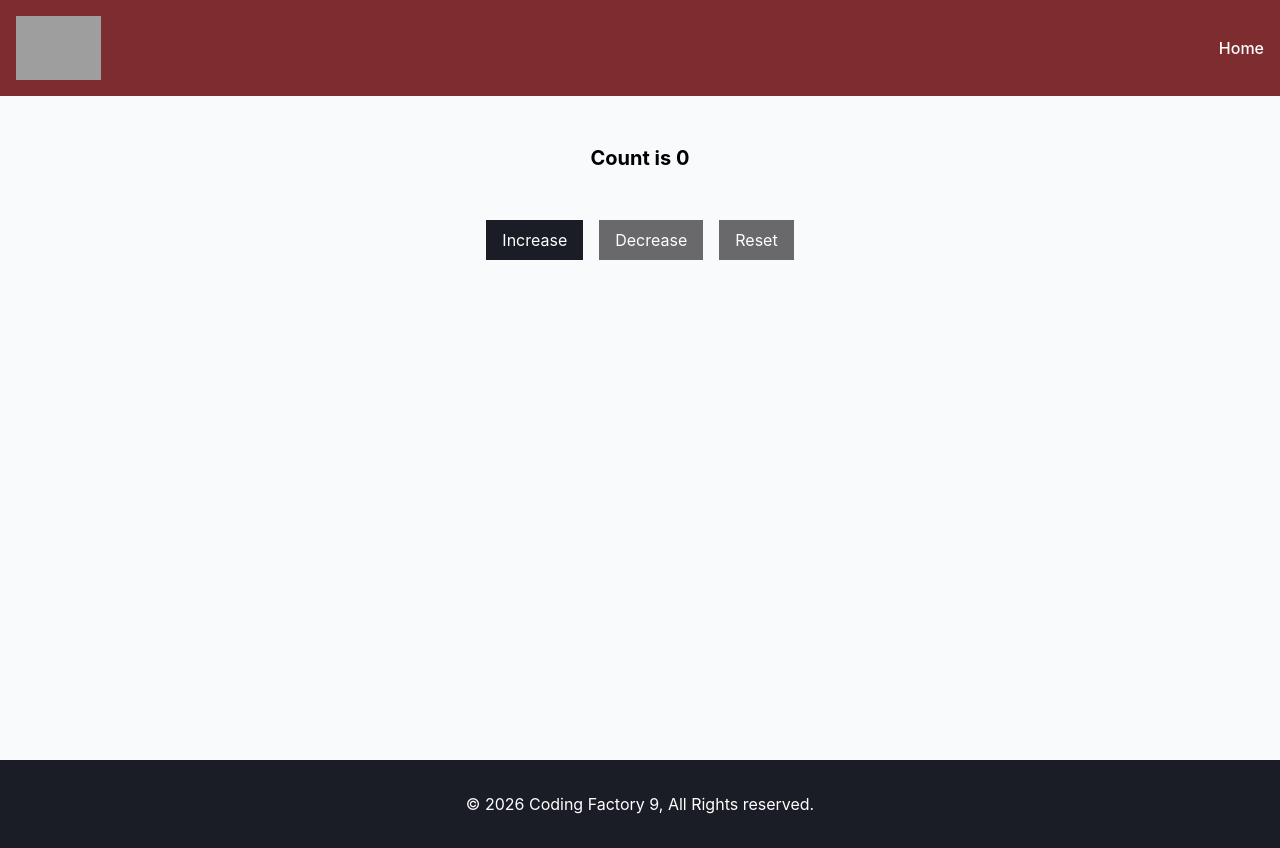
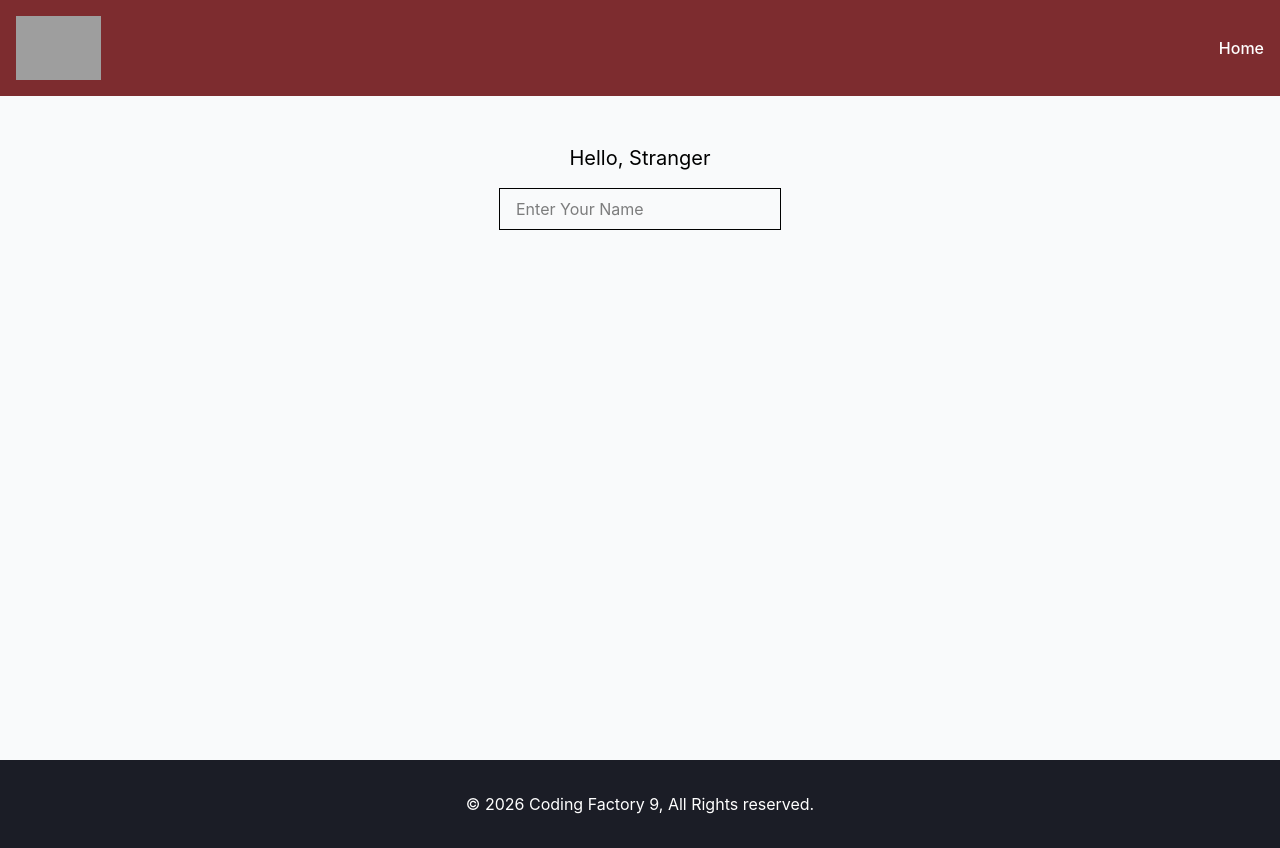
Before and after one commit to evitsapara/cf9-react-app, a React (Vite) app: page / in a window 1280 px wide. Built offline with nearby package versions, Linux system fonts and the light colour scheme; grey boxes are pictures that could not be loaded.

Commit message:
feat: add NameChanger component

```diff
--- a/src/App.tsx
+++ b/src/App.tsx
@@ -3,7 +3,8 @@
 // import ArrowFunctionalComponent from "./components/LessonTwo/ArrowFunctionalComponent.tsx";
 // import ArrowFunctionalComponentWithProps from "./components/LessonThree/ArrowFunctionalComponentWithProps.tsx";
 import Layout from "./components/Layout.tsx";
-import CounterAdvanced from "./components/LessonFour/CounterAdvanced.tsx";
+// import CounterAdvanced from "./components/LessonFour/CounterAdvanced.tsx";
+import NameChanger from "./components/LessonFive/NameChanger.tsx";
 // import Counter from "./components/LessonFour/Counter.tsx";
 // import ClassCounter from "./components/LessonFour/ClassCounter.tsx";
 
@@ -66,11 +67,16 @@
             {/*    <Counter />*/}
             {/*</Layout>*/}
 
-            {/*LESSON FOUR*/}
+            {/*/!*LESSON FOUR*!/*/}
+            {/*<Layout addClasses="bg-gray-50">*/}
+            {/*    /!*<Counter/>*!/*/}
+            {/*    /!*<ClassCounter />*!/*/}
+            {/*    <CounterAdvanced />*/}
+            {/*</Layout>*/}
+
+            {/*LESSON FIVE*/}
             <Layout addClasses="bg-gray-50">
-                {/*<Counter/>*/}
-                {/*<ClassCounter />*/}
-                <CounterAdvanced />
+                <NameChanger />
             </Layout>
         </>
     )
--- /dev/null
+++ b/src/components/LessonFive/NameChanger.tsx
@@ -0,0 +1,26 @@
+import {useState} from "react";
+
+const NameChanger = () => {
+    // const [name, setName] = React.useState("");
+    const [name, setName] = useState("");
+
+    const handleChange = (event: React.ChangeEvent<HTMLInputElement>) => {
+        setName(event.target.value);
+    }
+
+    return (
+        <>
+            <h1 className="text-center text-xl">Hello, {name || "Stranger"}</h1>
+            <div className="text-center mt-4">
+                <input
+                    type="text"
+                    className="border px-4 py-2"
+                    placeholder="Enter Your Name"
+                    value={name}
+                    onChange={handleChange}
+                />
+            </div>
+        </>
+    )
+}
+export default NameChanger;
```
